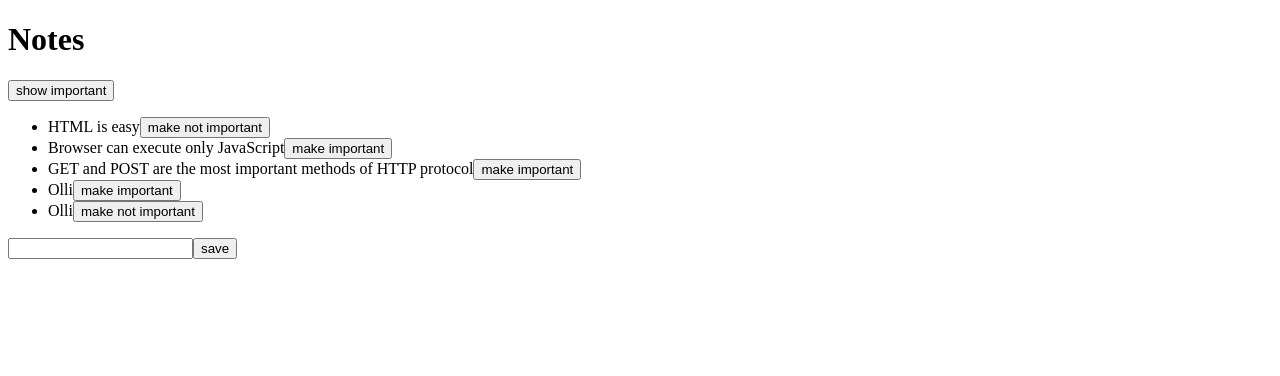
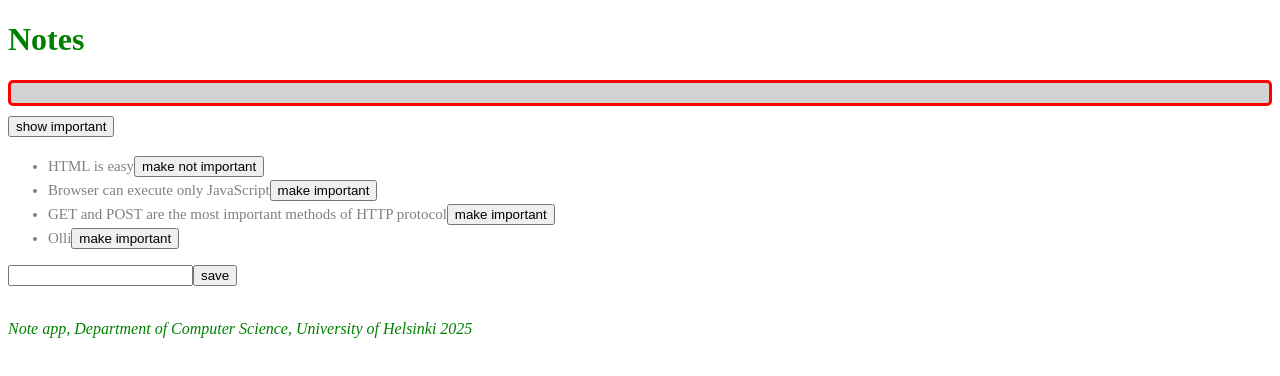
Before and after one commit to hartonenolli/fullstackopen, a React (Vite) app in the folder part2/part1/: page / in a window 1280 px wide. Shown: the top 376 px of the page. Built offline with nearby package versions, Linux system fonts and the light colour scheme; data requests are answered from the project's data file.

Commit message:
Footer.jsx and index.css

```diff
--- a/part2/part1/db.json
+++ b/part2/part1/db.json
@@ -19,11 +19,6 @@
       "id": "4bc8",
       "content": "Olli",
       "important": false
-    },
-    {
-      "id": "0d07",
-      "content": "Olli",
-      "important": true
     }
   ]
 }
--- a/part2/part1/src/App.jsx
+++ b/part2/part1/src/App.jsx
@@ -1,12 +1,14 @@
 import { useState, useEffect } from 'react'
-import axios from 'axios'
 import Note from './components/Note'
 import noteService from './services/notes'
+import Footer from './components/Footer'
+
 
 const App = () => {
   const [notes, setNotes] = useState([])
   const [newNote, setNewNote] = useState('')
   const [showAll, setShowAll] = useState(true)
+  const [errorMessage, setErrorMessage] = useState('')
 
   useEffect(() => {
     noteService
@@ -24,13 +26,27 @@
       .update(id, changedNote).then(returnedNote => {
         setNotes(notes.map(note => note.id !== id ? note : returnedNote))
       })
-
       .catch(error => {
-        alert(
-          `the note '${note.content}' was already deleted from server`
+        setErrorMessage(
+          `Note '${note.content}' was already removed from server`
         )
+        setTimeout(() => {
+          setErrorMessage(null)
+        }, 5000)
         setNotes(notes.filter(n => n.id !== id))
       })
+  }
+
+  const Notification = ({ message }) => {
+    if (message === null) {
+      return null
+    }
+
+    return (
+      <div className="error">
+        {message}
+      </div>
+    )
   }
 
   const addNote = (event) => {
@@ -60,6 +76,7 @@
   return (
     <div>
       <h1>Notes</h1>
+      <Notification message={errorMessage} />
       <div>
         <button onClick={() => setShowAll(!showAll)}>
           show {showAll ? 'important' : 'all' }
@@ -81,6 +98,7 @@
         />
         <button type="submit">save</button>
       </form>
+      <Footer />
     </div>
   )
 }
--- /dev/null
+++ b/part2/part1/src/components/Footer.jsx
@@ -0,0 +1,17 @@
+const Footer = () => {
+    const footerStyle = {
+      color: 'green',
+      fontStyle: 'italic'
+    }
+
+    return (
+      <div style={footerStyle}>
+        <br />
+        <p>
+          Note app, Department of Computer Science, University of Helsinki 2025
+        </p>
+      </div>
+    )
+  }
+
+  export default Footer
--- a/part2/part1/src/components/Note.jsx
+++ b/part2/part1/src/components/Note.jsx
@@ -5,7 +5,7 @@
     ? 'make not important' : 'make important'
 
   return (
-    <li>
+    <li className="note">
       {note.content}
       <button onClick={toggleImportance}>{label}</button>
     </li>
--- /dev/null
+++ b/part2/part1/src/index.css
@@ -0,0 +1,19 @@
+h1 {
+    color: green;
+  }
+
+.note {
+    color: grey;
+    padding-top: 3px;
+    font-size: 15px;
+  }
+
+.error {
+    color: red;
+    background: lightgrey;
+    font-size: 20px;
+    border-style: solid;
+    border-radius: 5px;
+    padding: 10px;
+    margin-bottom: 10px;
+  }
--- a/part2/part1/src/main.jsx
+++ b/part2/part1/src/main.jsx
@@ -1,4 +1,5 @@
 import ReactDOM from 'react-dom/client'
 import App from './App'
+import './index.css'
 
 ReactDOM.createRoot(document.getElementById('root')).render(<App />)
```
